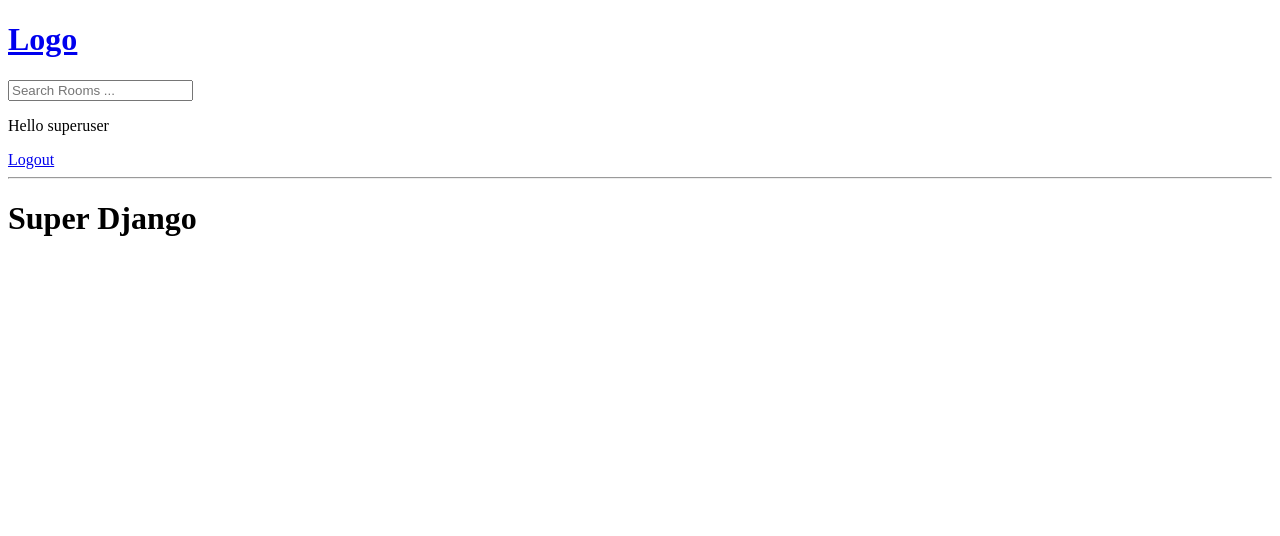
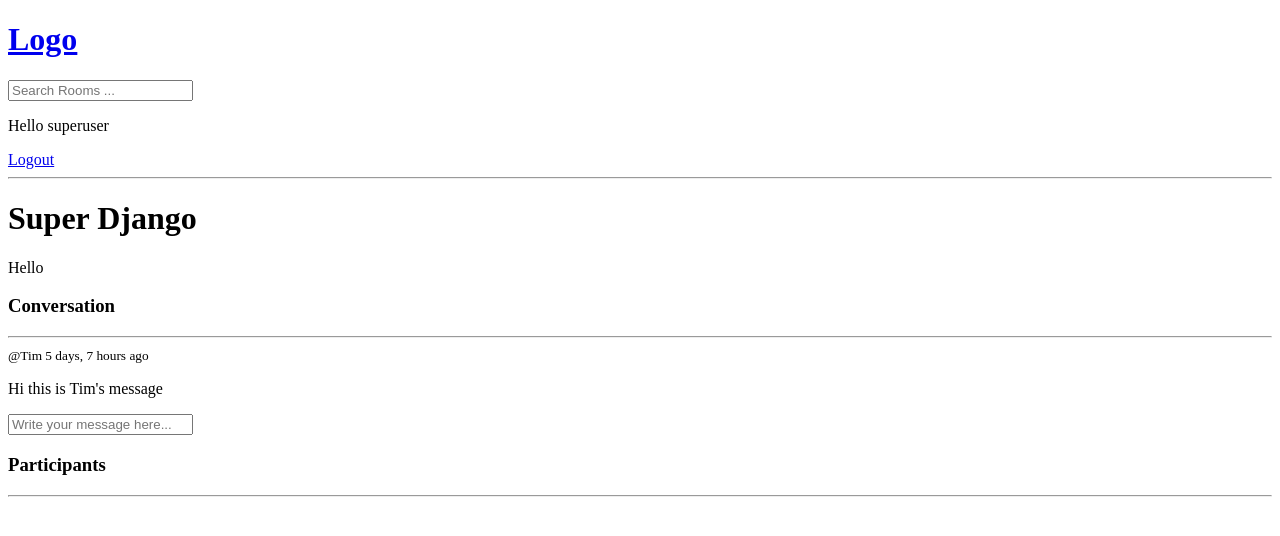
Before and after one commit to selenasiri53/study-app, a Django app: page /room/8/ in a window 1280 px wide. Shown: the top 536 px of the page. Run offline with Django 5.2, Linux system fonts and the light colour scheme; a user stored in the database is signed in; data comes from the database, SQL or seed files in the repository.

Commit message:
delete message

```diff
--- a/study/models.py
+++ b/study/models.py
@@ -13,11 +13,9 @@
     topic = models.ForeignKey(Topic, on_delete=models.SET_NULL, null=True)
     name = models.CharField(max_length=200)
     description = models.TextField(null=True, blank=True)
-    # participants = // all users active in a room
-    updated = models.DateTimeField(auto_now=True)
-        #timestamps everytime the save method is called
-    created = models.DateTimeField(auto_now_add=True)
-        #auto_now_add - only timestamps when we 1st save this instance, not each update
+    participants = models.ManyToManyField(User, related_name='participants', blank=True)
+    updated = models.DateTimeField(auto_now=True) # each update
+    created = models.DateTimeField(auto_now_add=True) # one time date
 
     class Meta:
         ordering = ['-updated', '-created']
@@ -32,7 +30,7 @@
     room = models.ForeignKey(Room, on_delete=models.CASCADE)
     body = models.TextField()
     updated = models.DateTimeField(auto_now=True)
-    create = models.DateTimeField(auto_now_add=True)
+    created = models.DateTimeField(auto_now_add=True)
 
     def __str__(self):
         return self.body[0:50]
--- a/study/urls.py
+++ b/study/urls.py
@@ -12,5 +12,6 @@
 
     path('create-room/', views.createRoom, name="create-room"),
     path('update-room/<str:pk>/', views.updateRoom, name="update-room"),
-    path('delete-room/<str:pk>/', views.deleteRoom, name="delete-room")
+    path('delete-room/<str:pk>/', views.deleteRoom, name="delete-room"),
+    path('delete-message/<str:pk>/', views.deleteMessage, name="delete-message")
 ]
--- a/study/views.py
+++ b/study/views.py
@@ -6,7 +6,7 @@
 from django.contrib.auth.models import User
 from django.contrib.auth import authenticate, login, logout
 from django.contrib.auth.forms import UserCreationForm
-from .models import Room, Topic
+from .models import Room, Topic, Message
 from .forms import RoomForm
 
 def loginPage(request):
@@ -76,8 +76,20 @@
 
 def room(request, pk):
     room = Room.objects.get(id=pk)
-    context = {'room': room}
+    room_messages = room.message_set.all().order_by('-created') # newest first
+    participants = room.participants.all()
 
+    if request.method == 'POST':
+        message = Message.objects.create(
+            user=request.user,
+            room=room,
+            body=request.POST.get('body')
+        )
+        room.participants.add(request.user)
+
+        return redirect('room', pk=room.id) # room.id to target the specific room
+
+    context = {'room': room, 'room_messages': room_messages, 'participants': participants}
     return render(request, 'base/room.html', context)
 
 # type of user, permissions granted - can be added
@@ -124,3 +136,17 @@
 
     context={'obj': room}
     return render(request, 'base/delete.html', context)
+
+@login_required(login_url='login')
+def deleteMessage(request, pk):
+    message = Message.objects.get(id=pk)
+
+    if request.user != message.user:
+        return HttpResponse('You are not allowed here')
+
+    if request.method == 'POST':
+        message.delete()
+        return redirect('home')
+
+    context={'obj': message}
+    return render(request, 'base/delete.html', context)
--- a/templates/base/room.html
+++ b/templates/base/room.html
@@ -1,7 +1,53 @@
 {% extends 'main.html' %}
 
+<style>
+    .room-container{
+        display: grid;
+        grid-template-columns: 3fr 1fr;
+    }
+</style>
+
 {% block content %}
+<div class="room-container">
+    <div>
+        <h1>{{room.name}}</h1>
+        <p>{{room.description}}</p>
 
-<h1>{{room.name}}</h1>
+        <div class="comment-wrapper">
+            <h3>Conversation</h3>
+            <hr>
 
+            {% for message in room_messages %}
+            <div>
+                {% if request.user == message.user %}
+                <a href="{% url 'delete-message' message.id %}">Delete</a>
+                {% endif %}
+                <small>@{{message.user}}  {{message.created|timesince}} ago</small>
+                <p>{{message.body}}</p>
+            </div>
+            {% endfor %}
+        </div>
+
+
+        {% if request.user.is_authenticated %}
+        <div class="comment-form">
+            <form method="POST" action="">
+                {% csrf_token %}
+                <input type="text" name="body" placeholder="Write your message here..."/>
+            </form>
+        </div>
+    </div>
+
+    <div>
+        <h3>Participants</h3>
+        <hr>
+        {% for user in participants %}
+            <div>
+                <p>@{{user.username}}</p>
+            </div>
+
+        {% endfor %}
+    </div>
+</div>
+{% endif %}
 {% endblock content %}
```
Also changed, not shown: db.sqlite3, study/migrations/0003_alter_room_options_rename_create_message_created.py (added), study/migrations/0004_room_participants.py (added).
